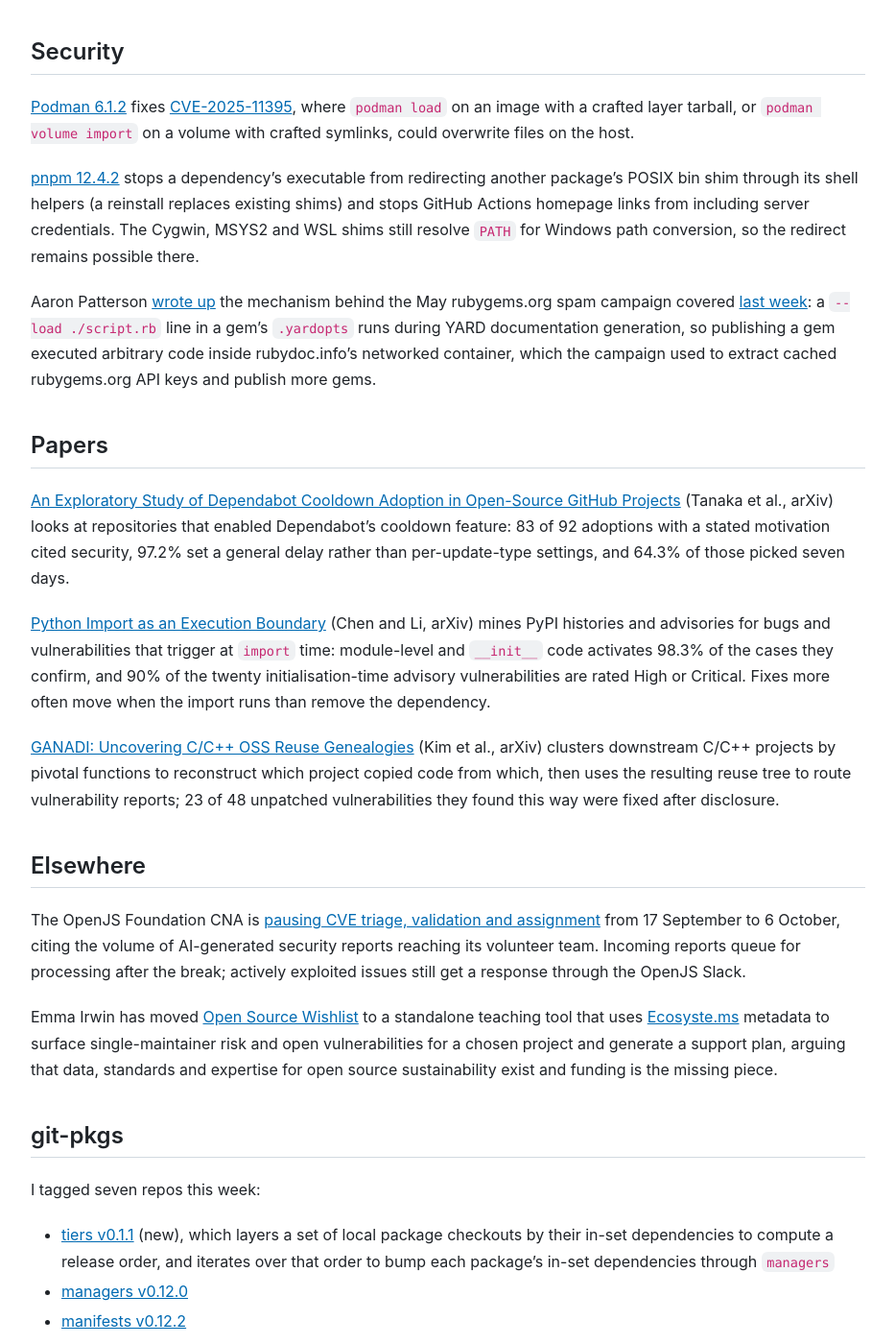
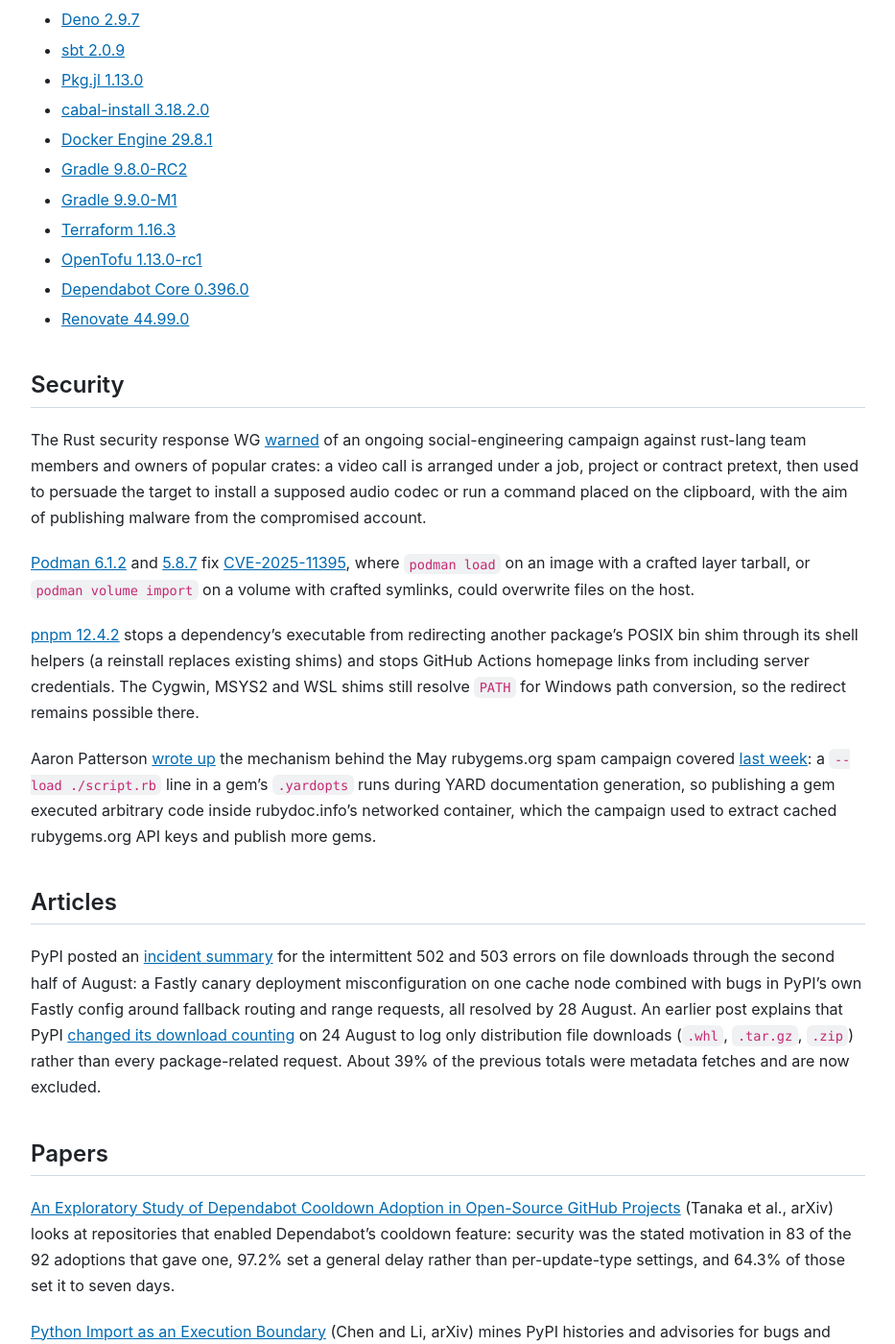
Before and after one commit to andrew/nesbitt.io, a Jekyll site: the page built from _posts/2026/2026-09-19-this-week-in-package-management.md, in a window 1280 px wide and 1400 px high, scrolled down 1430 px. Shown: the whole window at 96% size, without its empty margins (173-1106 px from the left). Built offline with Jekyll 4.4.1, drawn with Linux system fonts in a browser that asks for light colours; comment, search, counter and statistics services are not loaded; some of the changed text lies outside the part shown.

Commit message:
Update twipm

```diff
--- a/_posts/2026/2026-09-19-this-week-in-package-management.md
+++ b/_posts/2026/2026-09-19-this-week-in-package-management.md
@@ -12,7 +12,7 @@
 
 ## Releases
 
-[Homebrew 7.0.0](https://brew.sh/2026/09/13/homebrew-7.0.0/) overlaps package preparation with downloads for faster installs, sandboxes formula and cask operations with home-directory reads blocked by default, adds a `brew vulns` command backed by a new OSV-format advisory database published under CC0, ships a native macOS app (BrewUI) for browsing and installing packages, drops macOS 10.15 support, and moves Intel Macs to Tier 3. [7.0.1](https://github.com/Homebrew/brew/releases/tag/7.0.1) and [7.0.2](https://github.com/Homebrew/brew/releases/tag/7.0.2) fix Perl bottle relocation under the shorter prefix and restrict which files are verified when tapping.
+[Homebrew 7.0.0](https://brew.sh/2026/09/13/homebrew-7.0.0/) overlaps package preparation with downloads for faster installs, sandboxes formula and cask operations (home-directory reads are blocked by default), and adds `brew vulns`, backed by a new CC0-licensed OSV-format advisory database. It also ships BrewUI, a native macOS app for browsing and installing packages, drops macOS 10.15 support, and moves Intel Macs to Tier 3. Patch releases through [7.0.4](https://github.com/Homebrew/brew/releases/tag/7.0.4) fix Perl bottle relocation under the shorter prefix and restrict which files are verified when tapping.
 
 [Swift 6.4](https://www.swift.org/blog/swift-6.4-released/) makes Swift Build the default build system in SwiftPM and adds SBOM generation in SPDX and CycloneDX formats via [SE-0509](https://github.com/swiftlang/swift-evolution/blob/main/proposals/0509-package-sbom.md).
 
@@ -20,52 +20,75 @@
 
 [RubyGems and Bundler 4.0.21](https://blog.rubygems.org/2026/09/16/4.0.21-released.html) normalises absolute symlink targets during gem extraction and rejects Bundler redirects that downgrade HTTPS to HTTP.
 
-[Pixi 0.81.0](https://github.com/prefix-dev/pixi/releases/tag/v0.81.0) extends `pixi run --script` to fetch conda-script files from HTTP and HTTPS URLs, including Gists, reusing the cached environment without a local copy.
+[Pixi 0.81.0](https://github.com/prefix-dev/pixi/releases/tag/v0.81.0) extends `pixi run --script` to fetch conda-script files from HTTP and HTTPS URLs, including Gists, reusing the cached environment.
 
-[uv 0.12.15](https://github.com/astral-sh/uv/releases/tag/0.12.15) reverts the symlinked-destination check from 0.12.14 that broke `uv pip install --system` in `python:*` Docker images and `--target .`, and batches cache writes to speed up cold-cache resolution.
+[uv 0.12.16](https://github.com/astral-sh/uv/releases/tag/0.12.16) verifies downloaded wheels and sdists against hashes supplied by the index; [0.12.15](https://github.com/astral-sh/uv/releases/tag/0.12.15) reverted the symlinked-destination check from 0.12.14 that broke `uv pip install --system` in `python:*` Docker images and `--target .`.
+
+[opam 2.6.0](https://opam.ocaml.org/blog/opam-2-6-0/) is out. The shell hook now updates the opam-managed directory in place instead of prepending it to `PATH`, build directories are deleted sooner during install, and HTTP repository loads read `index.tar.gz` in memory to cut tens of thousands of syscalls to one on Windows and constrained filesystems.
 
 Also out:
 
-- [mise 2026.9.9](https://github.com/jdx/mise/releases/tag/v2026.9.9)
+- [mise 2026.9.11](https://github.com/jdx/mise/releases/tag/v2026.9.11)
 - [pipx 1.17.3](https://github.com/pypa/pipx/releases/tag/1.17.3)
-- [PDM 2.29.1](https://github.com/pdm-project/pdm/releases/tag/2.29.1)
+- [PDM 2.29.2](https://github.com/pdm-project/pdm/releases/tag/2.29.2)
+- [Hatch 1.18.1](https://github.com/pypa/hatch/releases/tag/hatch-v1.18.1)
+- [Hatchling 1.32.3](https://github.com/pypa/hatch/releases/tag/hatchling-v1.32.3)
 - [MacPorts 2.12.6](https://github.com/macports/macports-base/releases/tag/v2.12.6)
 - [DNF5 5.4.5.0](https://github.com/rpm-software-management/dnf5/releases/tag/5.4.5.0)
+- [Deno 2.9.7](https://github.com/denoland/deno/releases/tag/v2.9.7)
 - [sbt 2.0.9](https://github.com/sbt/sbt/releases/tag/v2.0.9)
 - [Pkg.jl 1.13.0](https://github.com/JuliaLang/Pkg.jl/releases/tag/v1.13.0)
+- [cabal-install 3.18.2.0](https://github.com/haskell/cabal/releases/tag/cabal-install-v3.18.2.0)
 - [Docker Engine 29.8.1](https://github.com/moby/moby/releases/tag/docker-v29.8.1)
+- [Gradle 9.8.0-RC2](https://github.com/gradle/gradle/releases/tag/v9.8.0-RC2)
 - [Gradle 9.9.0-M1](https://github.com/gradle/gradle/releases/tag/v9.9.0-M1)
+- [Terraform 1.16.3](https://github.com/hashicorp/terraform/releases/tag/v1.16.3)
+- [OpenTofu 1.13.0-rc1](https://github.com/opentofu/opentofu/releases/tag/v1.13.0-rc1)
 - [Dependabot Core 0.396.0](https://github.com/dependabot/dependabot-core/releases/tag/v0.396.0)
-- [Renovate 44.93.6](https://github.com/renovatebot/renovate/releases/tag/44.93.6)
+- [Renovate 44.99.0](https://github.com/renovatebot/renovate/releases/tag/44.99.0)
 
 ## Security
 
-[Podman 6.1.2](https://github.com/podman-container-tools/podman/releases/tag/v6.1.2) fixes [CVE-2025-11395](https://nvd.nist.gov/vuln/detail/CVE-2025-11395), where `podman load` on an image with a crafted layer tarball, or `podman volume import` on a volume with crafted symlinks, could overwrite files on the host.
+The Rust security response WG [warned](https://blog.rust-lang.org/2026/09/17/targeted-attacks/) of an ongoing social-engineering campaign against rust-lang team members and owners of popular crates: a video call is arranged under a job, project or contract pretext, then used to persuade the target to install a supposed audio codec or run a command placed on the clipboard, with the aim of publishing malware from the compromised account.
+
+[Podman 6.1.2](https://github.com/podman-container-tools/podman/releases/tag/v6.1.2) and [5.8.7](https://github.com/podman-container-tools/podman/releases/tag/v5.8.7) fix [CVE-2025-11395](https://nvd.nist.gov/vuln/detail/CVE-2025-11395), where `podman load` on an image with a crafted layer tarball, or `podman volume import` on a volume with crafted symlinks, could overwrite files on the host.
 
 [pnpm 12.4.2](https://github.com/pnpm/pnpm/releases/tag/v12.4.2) stops a dependency's executable from redirecting another package's POSIX bin shim through its shell helpers (a reinstall replaces existing shims) and stops GitHub Actions homepage links from including server credentials. The Cygwin, MSYS2 and WSL shims still resolve `PATH` for Windows path conversion, so the redirect remains possible there.
 
 Aaron Patterson [wrote up](https://tenderlovemaking.com/2026/09/11/what-a-time-to-be-alive/) the mechanism behind the May rubygems.org spam campaign covered [last week](/2026/09/12/this-week-in-package-management.html): a `--load ./script.rb` line in a gem's `.yardopts` runs during YARD documentation generation, so publishing a gem executed arbitrary code inside rubydoc.info's networked container, which the campaign used to extract cached rubygems.org API keys and publish more gems.
 
+## Articles
+
+PyPI posted an [incident summary](https://blog.pypi.org/posts/2026-09-08-file-hosting-errors/) for the intermittent 502 and 503 errors on file downloads through the second half of August: a Fastly canary deployment misconfiguration on one cache node combined with bugs in PyPI's own Fastly config around fallback routing and range requests, all resolved by 28 August. An earlier post explains that PyPI [changed its download counting](https://blog.pypi.org/posts/2026-08-31-download-counts/) on 24 August to log only distribution file downloads (`.whl`, `.tar.gz`, `.zip`) rather than every package-related request. About 39% of the previous totals were metadata fetches and are now excluded.
+
 ## Papers
 
-[An Exploratory Study of Dependabot Cooldown Adoption in Open-Source GitHub Projects](https://arxiv.org/abs/2609.16605) (Tanaka et al., arXiv) looks at repositories that enabled Dependabot's cooldown feature: 83 of 92 adoptions with a stated motivation cited security, 97.2% set a general delay rather than per-update-type settings, and 64.3% of those picked seven days.
+[An Exploratory Study of Dependabot Cooldown Adoption in Open-Source GitHub Projects](https://arxiv.org/abs/2609.16605) (Tanaka et al., arXiv) looks at repositories that enabled Dependabot's cooldown feature: security was the stated motivation in 83 of the 92 adoptions that gave one, 97.2% set a general delay rather than per-update-type settings, and 64.3% of those set it to seven days.
 
 [Python Import as an Execution Boundary](https://arxiv.org/abs/2609.14791) (Chen and Li, arXiv) mines PyPI histories and advisories for bugs and vulnerabilities that trigger at `import` time: module-level and `__init__` code activates 98.3% of the cases they confirm, and 90% of the twenty initialisation-time advisory vulnerabilities are rated High or Critical. Fixes more often move when the import runs than remove the dependency.
 
 [GANADI: Uncovering C/C++ OSS Reuse Genealogies](https://arxiv.org/abs/2609.17018) (Kim et al., arXiv) clusters downstream C/C++ projects by pivotal functions to reconstruct which project copied code from which, then uses the resulting reuse tree to route vulnerability reports; 23 of 48 unpatched vulnerabilities they found this way were fixed after disclosure.
 
+[Freeriding and Rebellion: An Investigation of Open Source Vendor Relicensing and Member Hard Forking Events](https://doi.org/10.1111/isj.70060) (Foster and Germonprez, Information Systems Journal) studies vendor relicensing events and the hard forks that follow: vendors invoke freeriding concerns to justify governance changes, and community members respond by realigning their engagement into forks. Dawn Foster has a [summary post](https://fastwonderblog.com/2026/09/16/freeriding-and-rebellion-an-investigation-of-open-source-vendor-relicensing-and-member-hard-forking-events/).
+
 ## Elsewhere
 
 The OpenJS Foundation CNA is [pausing CVE triage, validation and assignment](https://openjsf.org/blog/the-openjs-foundation-cna-is-taking-a-coordinated-break) from 17 September to 6 October, citing the volume of AI-generated security reports reaching its volunteer team. Incoming reports queue for processing after the break; actively exploited issues still get a response through the OpenJS Slack.
 
-Emma Irwin has moved [Open Source Wishlist](https://sunnydeveloper.com/we-have-the-data-the-standards-the-expertise-to-solve-most-oss-sustainability-problems-dollars-not-so-much/) to a standalone teaching tool that uses [Ecosyste.ms](https://ecosyste.ms) metadata to surface single-maintainer risk and open vulnerabilities for a chosen project and generate a support plan, arguing that data, standards and expertise for open source sustainability exist and funding is the missing piece.
+Emma Irwin has moved [Open Source Wishlist](https://sunnydeveloper.com/we-have-the-data-the-standards-the-expertise-to-solve-most-oss-sustainability-problems-dollars-not-so-much/) to a standalone teaching tool that uses [Ecosyste.ms](https://ecosyste.ms) metadata to surface single-maintainer risk and open vulnerabilities for a chosen project and generate a support plan. Irwin argues that the data, standards and expertise for open source sustainability already exist and funding is the missing piece.
+
+The PSF [announced the results](https://pyfound.blogspot.com/2026/09/announcing-2026-python-packaging.html) of the inaugural Python Packaging Council election covered [last week](/2026/09/12/this-week-in-package-management.html): Brett Cannon and Pradyun Gedam take two-year seats, and Donald Stufft, Henry Schreiner and Ralf Gommers take one-year seats, on 541 ballots.
+
+[Git 2.56.0-rc1](https://github.com/git/git/releases/tag/v2.56.0-rc1) was tagged.
 
 ## git-pkgs
 
-I tagged seven repos this week:
+I tagged nine repos this week:
 
 - [tiers v0.1.1](https://github.com/git-pkgs/tiers/releases/tag/v0.1.1) (new), which layers a set of local package checkouts by their in-set dependencies to compute a release order, and iterates over that order to bump each package's in-set dependencies through `managers`
+- [history v0.1.0](https://github.com/git-pkgs/history/releases/tag/v0.1.0) (new), a pure-Go library for walking commits, file changes, trees and blobs in a Git repository, reading loose and packed objects through go-git
 - [managers v0.12.0](https://github.com/git-pkgs/managers/releases/tag/v0.12.0)
+- [magic v0.4.0](https://github.com/git-pkgs/magic/releases/tag/v0.4.0)
 - [manifests v0.12.2](https://github.com/git-pkgs/manifests/releases/tag/v0.12.2)
 - [registries v0.9.2](https://github.com/git-pkgs/registries/releases/tag/v0.9.2)
 - [archives v0.7.1](https://github.com/git-pkgs/archives/releases/tag/v0.7.1)
```
Also changed, not shown: _data/stats.json.
